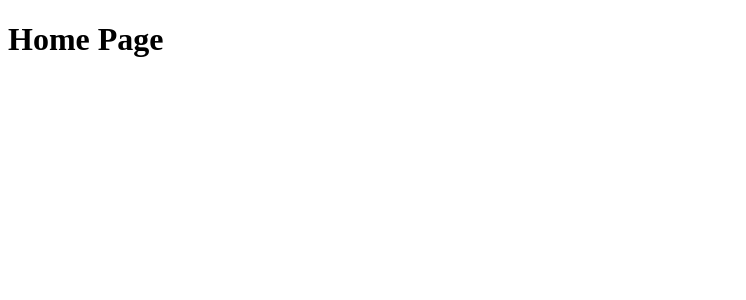
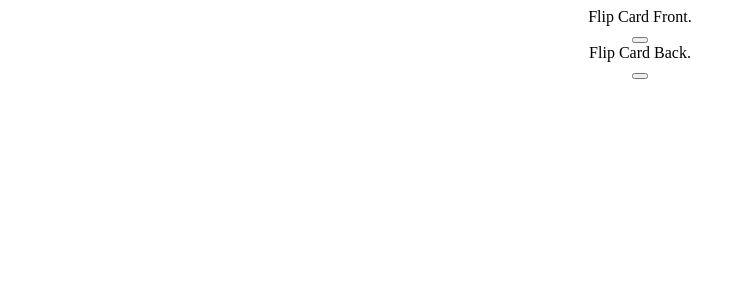
Before and after one commit to BhavanaTway/Tway, a React (Create React App) app: page / in a window 1280 px wide. Shown: the top 300 px of the page, without its empty margins (0-746 px from the left). Built offline with nearby package versions, Linux system fonts and the light colour scheme.

Commit message:
Update App.js

```diff
--- a/src/App.js
+++ b/src/App.js
@@ -1,109 +1,49 @@
-//1. Responsive page
-// import React from 'react';
-// const App = () => {
-//   return (
-//     <div className="bg-gray-100 min-h-screen flex flex-col justify-center items-center">
-//       <h1 className="text-3xl font-bold mb-8">Responsive Page Example</h1>
-//       <div className="max-w-lg w-full bg-white shadow-md p-8 rounded-lg">
-//         <p className="text-lg mb-4">
-//           This is a responsive page created with React and Tailwind CSS.
-//         </p>
-//         <p className="text-lg">
-//           Resize your browser window to see the layout adjust accordingly.
-//         </p>
-//       </div>
-//     </div>
-//   );
-// };
+// 6.flip card
+import React, { useState } from "react";
+import "./App.css";
+const App = () => {
+	const cardFront = "Flip Card Front.";
+	const cardBack = "Flip Card Back.";
+	const [isFlipped, setFlipped] = useState(false);
 
-// export default App;
+	const handleFlip = () => {
+		setFlipped(!isFlipped);
+	};
 
-
-// 10 Dispaying the paragraph when the click on the button
-
-// import React, { useState } from 'react';
-
-// const ButtonComponent = () => {
-//   const [displayText, setDisplayText] = useState('');
-
-//   const handleButtonClick = (text) => {
-//     setDisplayText(text);
-//   };
-
-//   return (
-//     <div className="grid grid-cols-1 md:grid-cols-3 gap-4 justify-items-center h-screen bg-gray-400 ">
-//       <button
-//         className="bg-blue-500 hover:bg-green-700 text-white font-bold py-2 px-4 rounded self-start"
-//         onClick={() => handleButtonClick(<div className='sm:w-full tracking-wider  text-[#151414] pl-48'>
-//           Last month we introduced the new AI-powered Bing and Microsoft Edge, your copilot for the web – delivering better search, complete answers, a new chat experience and the ability to create content. Already, we have seen that chat is reinventing how people search with more than 100 million chats to date.</div>)}
-//       >
-//         Button 1
-//       </button>
-//       <button
-//         className="bg-green-500 hover:bg-red-700 text-white font-bold py-2 px-4 rounded self-start "
-//         onClick={() => handleButtonClick(<div className='sm:w-full  tracking-wider  text-[#1a1919] pl-48'>
-//           Through these simple steps, Bing Image Creator allows anyone to transform ideas into visual pieces. It stands as a testament to the seamless integration of AI into creative expression, enabling the production of stunning imagery with just a few keystrokes. </div>)}
-//       >
-//         Button 2
-//       </button>
-//       <button
-//         className="bg-red-500 hover:bg-blue-700 text-white font-bold py-2 px-4 rounded self-start"
-//         onClick={() => handleButtonClick(<div className='sm:w-full tracking-wider  text-[#181717] pl-48'>
-//           In today’s digital age, visuals are more important than ever. Whether you are a blogger, marketer, or graphic designer, creating high-quality images is essential for grabbing attention and conveying your message effectively.</div>)}
-//       >
-//         Button 3
-//       </button>
-//       <div className="col-span-3 mt-4">
-//         <p>{displayText}</p>
-//       </div>
-//     </div>
-//   );
-// };
-
-// export default ButtonComponent;
-
-
-// Import necessary libraries
-import React from 'react';
-import { BrowserRouter as Router, Route, Switch } from 'react-router-dom';
-
-// Define your components
-const Home = () => {
-  return (
-    <div className="bg-gray-200 h-screen flex justify-center items-center">
-      <h1 className="text-3xl font-bold">Home Page</h1>
-    </div>
-  );
+	return (
+		<div className="App">
+			<div className="container">
+				<div
+					className={`flip-card ${
+						isFlipped ? "flipped" : ""
+					}`}
+				>
+					<div className="flip-card-inner">
+						<div className="flip-card-front">
+							<div className="card-content">
+								{cardFront}
+							</div>
+							<button
+								className="flip-button"
+								onClick={handleFlip}
+							>
+							</button>
+						</div>
+						<div className="flip-card-back">
+							<div className="card-content">
+								{cardBack}
+							</div>
+							<button
+								className="flip-button"
+								onClick={handleFlip}
+							>
+							</button>
+						</div>
+					</div>
+				</div>
+			</div>
+		</div>
+	);
 };
 
-const About = () => {
-  return (
-    <div className="bg-gray-200 h-screen flex justify-center items-center">
-      <h1 className="text-3xl font-bold">About Page</h1>
-    </div>
-  );
-};
-
-const Contact = () => {
-  return (
-    <div className="bg-gray-200 h-screen flex justify-center items-center">
-      <h1 className="text-3xl font-bold">Contact Page</h1>
-    </div>
-  );
-};
-
-// Define your routing component
-const App = () => {
-  return (
-    <Router>
-      <Switch>
-        <Route exact path="/" component={Home} />
-        <Route path="/about" component={About} />
-        <Route path="/contact" component={Contact} />
-      </Switch>
-    </Router>
-  );
-};
-
-// Render your App component
 export default App;
```
